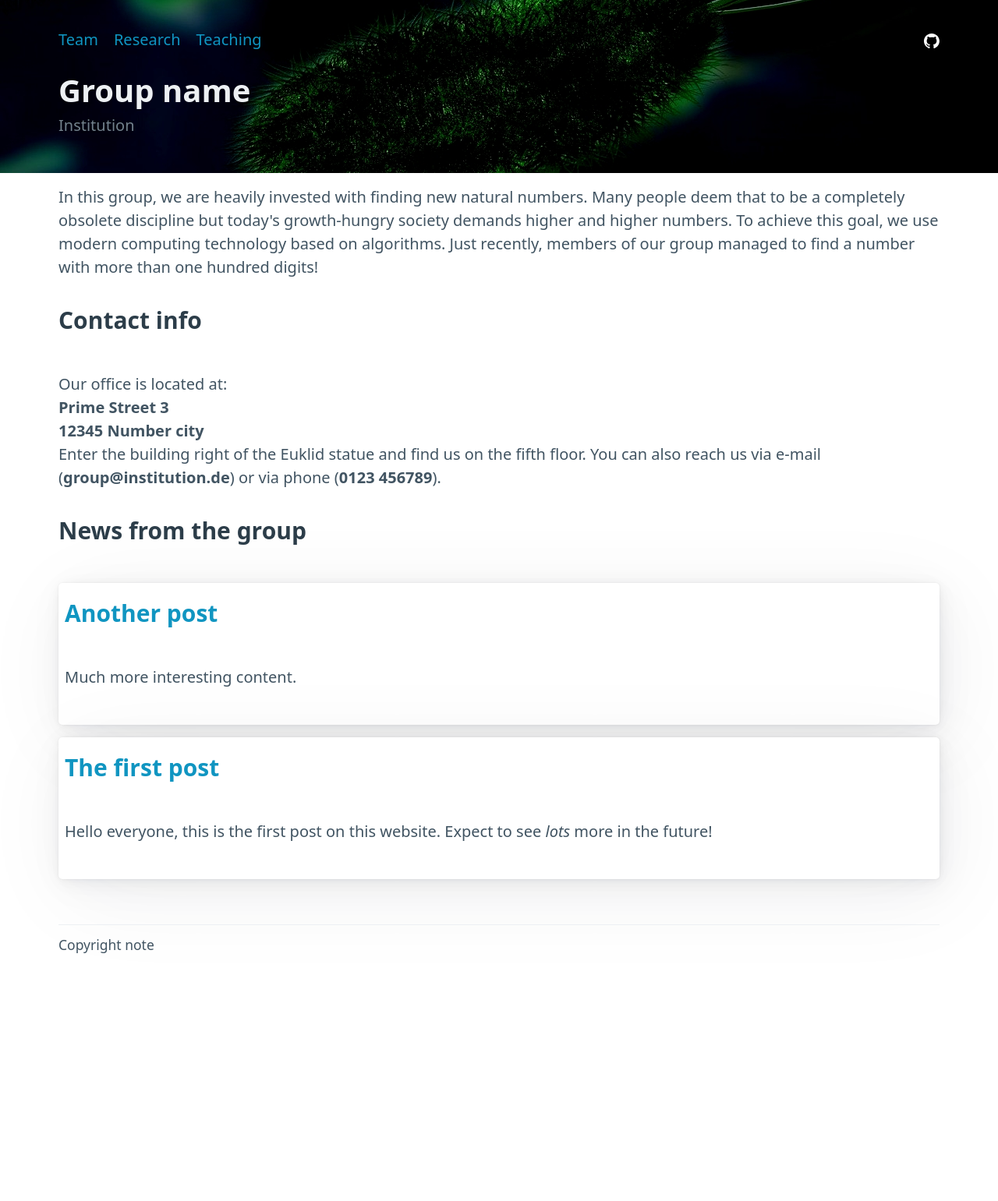
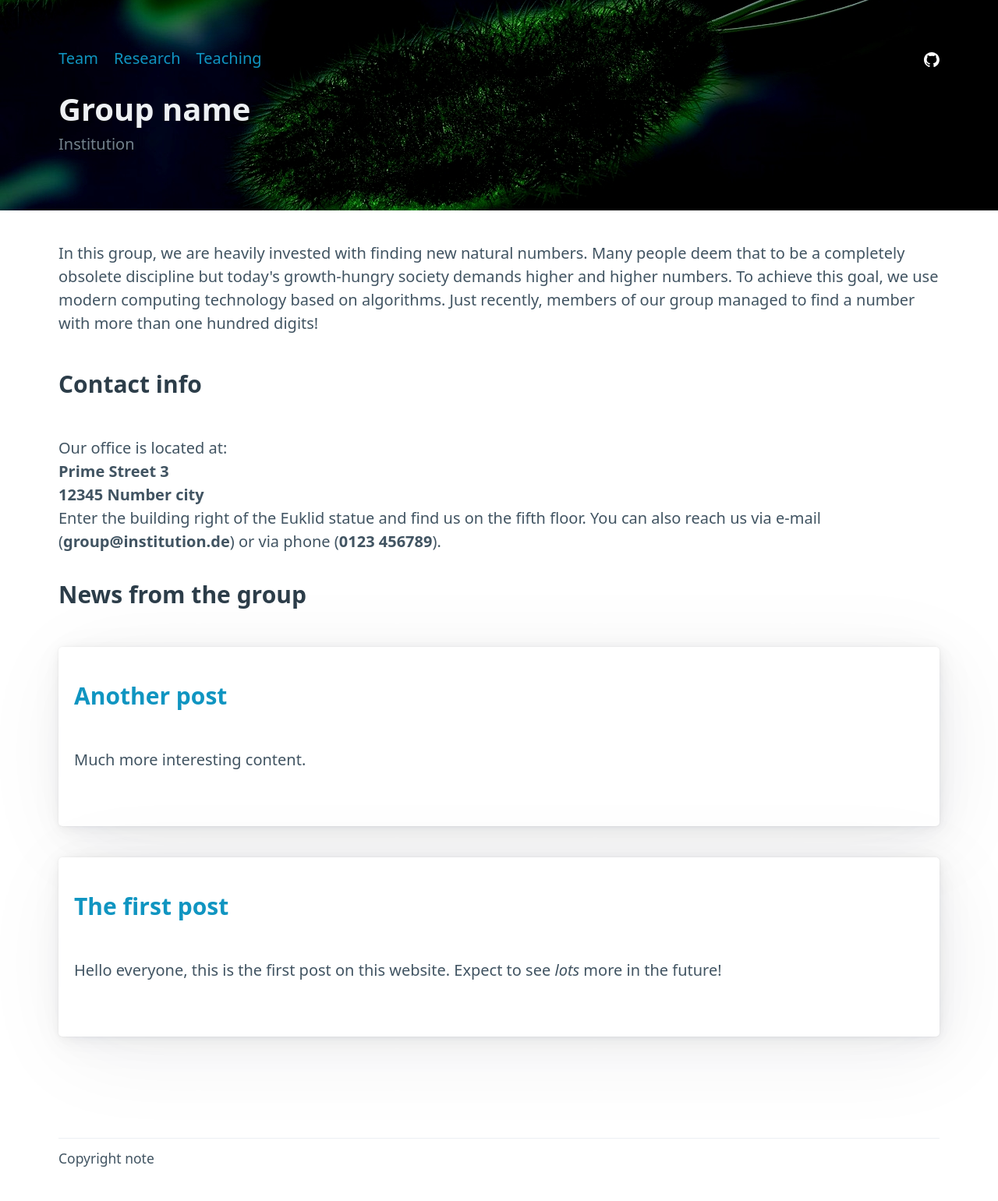
Before and after one commit to andreasKroepelin/ghpages-test, a Jekyll site: the page built from index.html, in a window 1280 px wide. Shown: the whole page at 78% size. Built offline with Jekyll 4.4.1, drawn with Linux system fonts in a browser that asks for light colours; before the commit the page ends 1243 px from its top, so only the background shows below that.

Commit message:
Change spacing

```diff
--- a/assets/css/style.css
+++ b/assets/css/style.css
@@ -1,5 +1,5 @@
 :root {
-  --spacing: .2rem;
+  --spacing: .5rem;
   --background-color: #eff1f5;
 }
 
```
